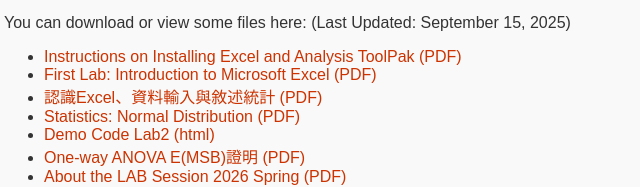
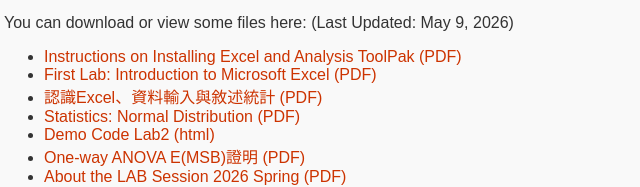
Before and after one commit to hsuehtse/hsuehtse.github.io, a plain HTML site: page index.html in a window 1280 px wide. Shown: the part 442-629 px from the top of the page, 36-676 px from the left. Drawn offline with Linux system fonts and the light colour scheme.

Commit message:
Update last updated date in index.html

```diff
--- a/index.html
+++ b/index.html
@@ -54,7 +54,7 @@
         <li><a href="https://rent.pe.ntu.edu.tw/member/" target="_blank">NTU Gym</a></li>
     </ul>
 
-    <p>You can download or view some files here: (Last Updated: September 15, 2025)</p>
+    <p>You can download or view some files here: (Last Updated: May 9, 2026)</p>
     <ul>
         <li><a href="files/Instructions_on_installing_excel_2025.pdf" target="_blank">Instructions on Installing Excel and Analysis ToolPak (PDF)</a></li>
         <li><a href="files/Lab1.Intro_to_Excel_handout_2025.pdf" target="_blank">First Lab: Introduction to Microsoft Excel (PDF)</a></li>
```
